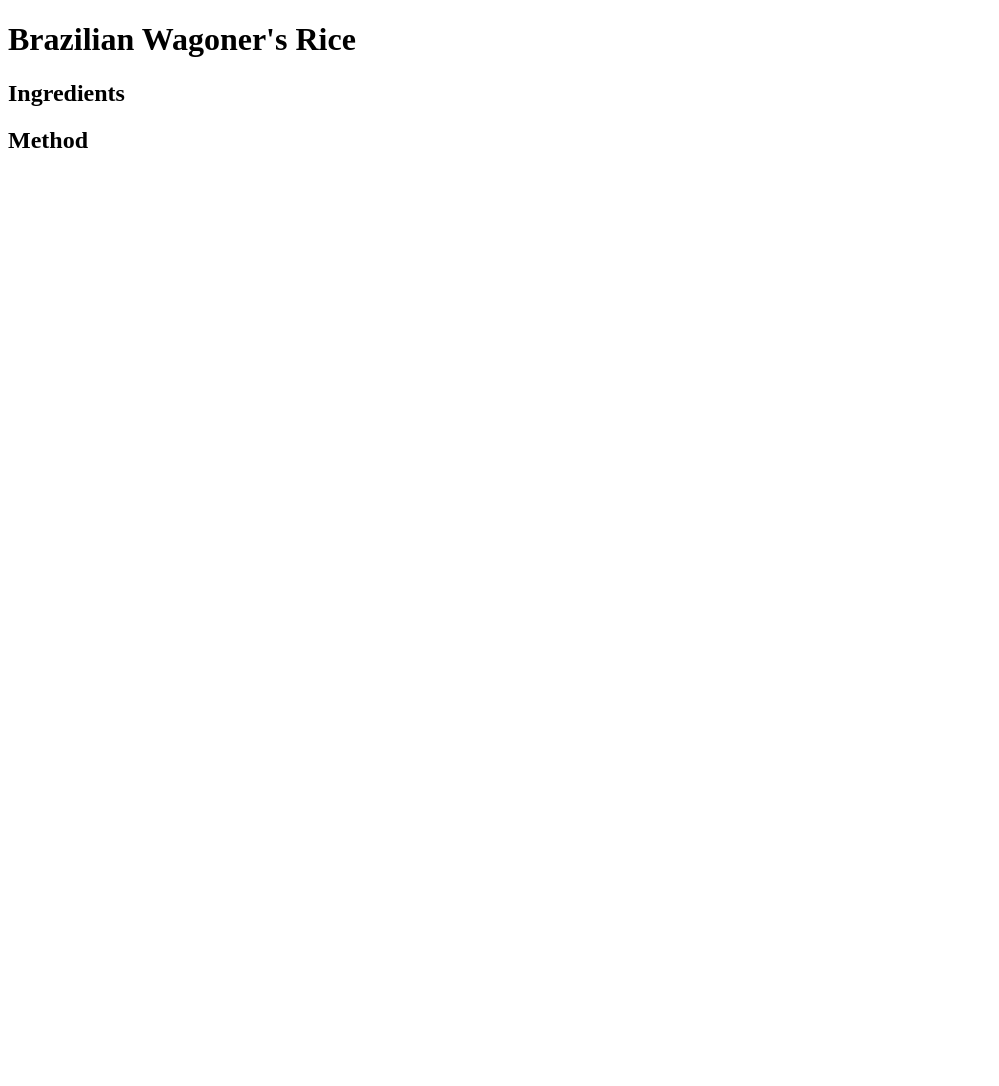
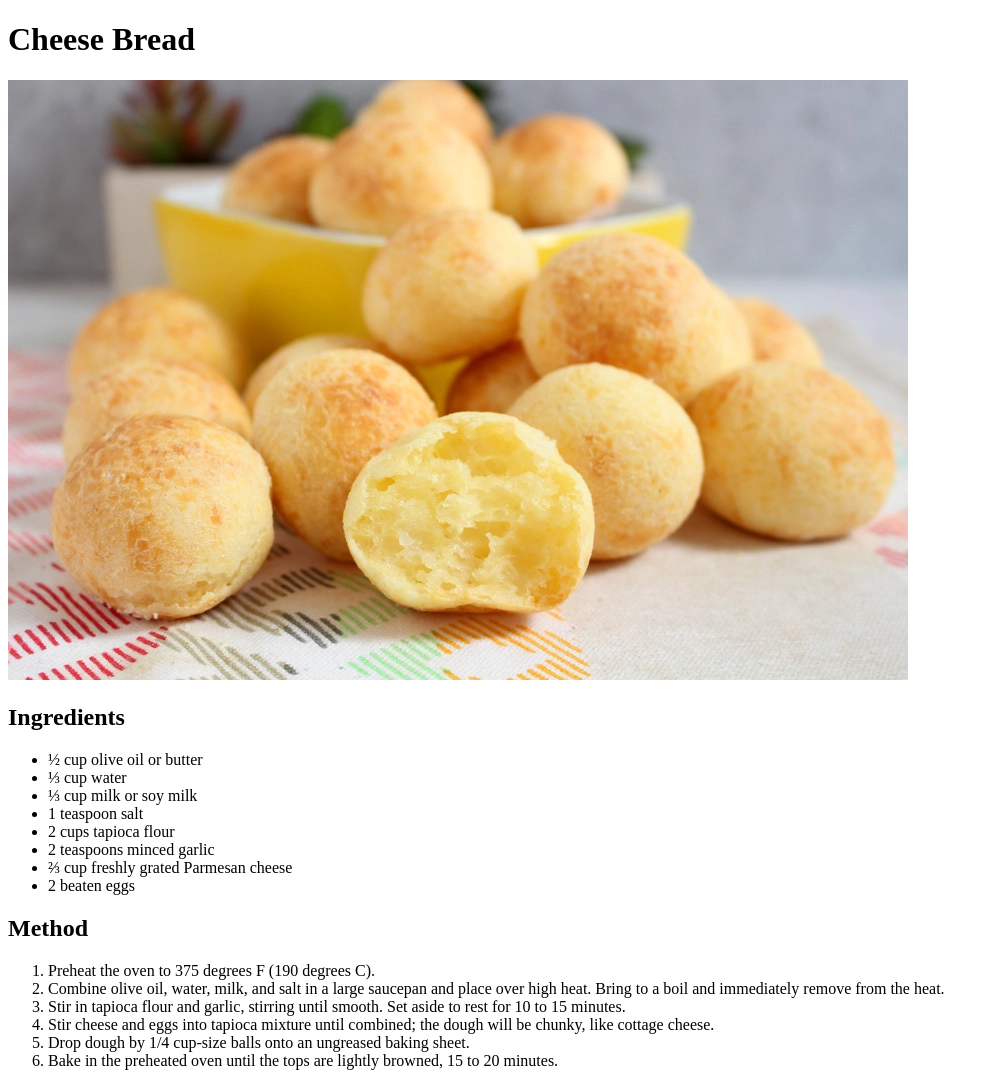
Before and after one commit to thainamends1/odin-recipes, a plain HTML site: page recipes/wagoners-rice.html in a window 1280 px wide. Shown: the whole page, without its empty margins (0-999 px from the left). Before the commit the page ends 800 px from the top, so only its background shows below. Drawn offline with Linux system fonts and the light colour scheme.

Commit message:
Changing the recipe and inserting a new recipe with image.

```diff
--- a/recipes/wagoners-rice.html
+++ b/recipes/wagoners-rice.html
@@ -2,11 +2,31 @@
 <html lang="en">
     <head>
         <meta charset="UTF-8">
-        <title>Wagoner's Rice</title>
+        <title>Cheese Bread</title>
     </head>
     <body>
-        <h1>Brazilian Wagoner's Rice</h1>
+        <h1>Cheese Bread</h1>
+        <img src="../images/pao-de-queijo.jpg">
         <h2>Ingredients</h2>
+            <ul>
+                <li>½ cup olive oil or butter</li>
+                <li>⅓ cup water</li>
+                <li>⅓ cup milk or soy milk</li>
+                <li>1 teaspoon salt</li>
+                <li>2 cups tapioca flour</li>
+                <li>2 teaspoons minced garlic</li>
+                <li>⅔ cup freshly grated Parmesan cheese</li>
+                <li>2 beaten eggs</li>
+            </ul>
         <h2>Method</h2>
+            <ol>
+                <li>Preheat the oven to 375 degrees F (190 degrees C).</li>
+                <li>Combine olive oil, water, milk, and salt in a large saucepan and place over high heat.
+                    Bring to a boil and immediately remove from the heat.</li>
+                <li>Stir in tapioca flour and garlic, stirring until smooth. Set aside to rest for 10 to 15 minutes.</li>
+                <li>Stir cheese and eggs into tapioca mixture until combined; the dough will be chunky, like cottage cheese.</li>
+                <li>Drop dough by 1/4 cup-size balls onto an ungreased baking sheet.</li>
+                <li>Bake in the preheated oven until the tops are lightly browned, 15 to 20 minutes.</li>
+            </ol>
     </body>
 </html>
```
Also changed, not shown: images/pao-de-queijo.jpg (added).
